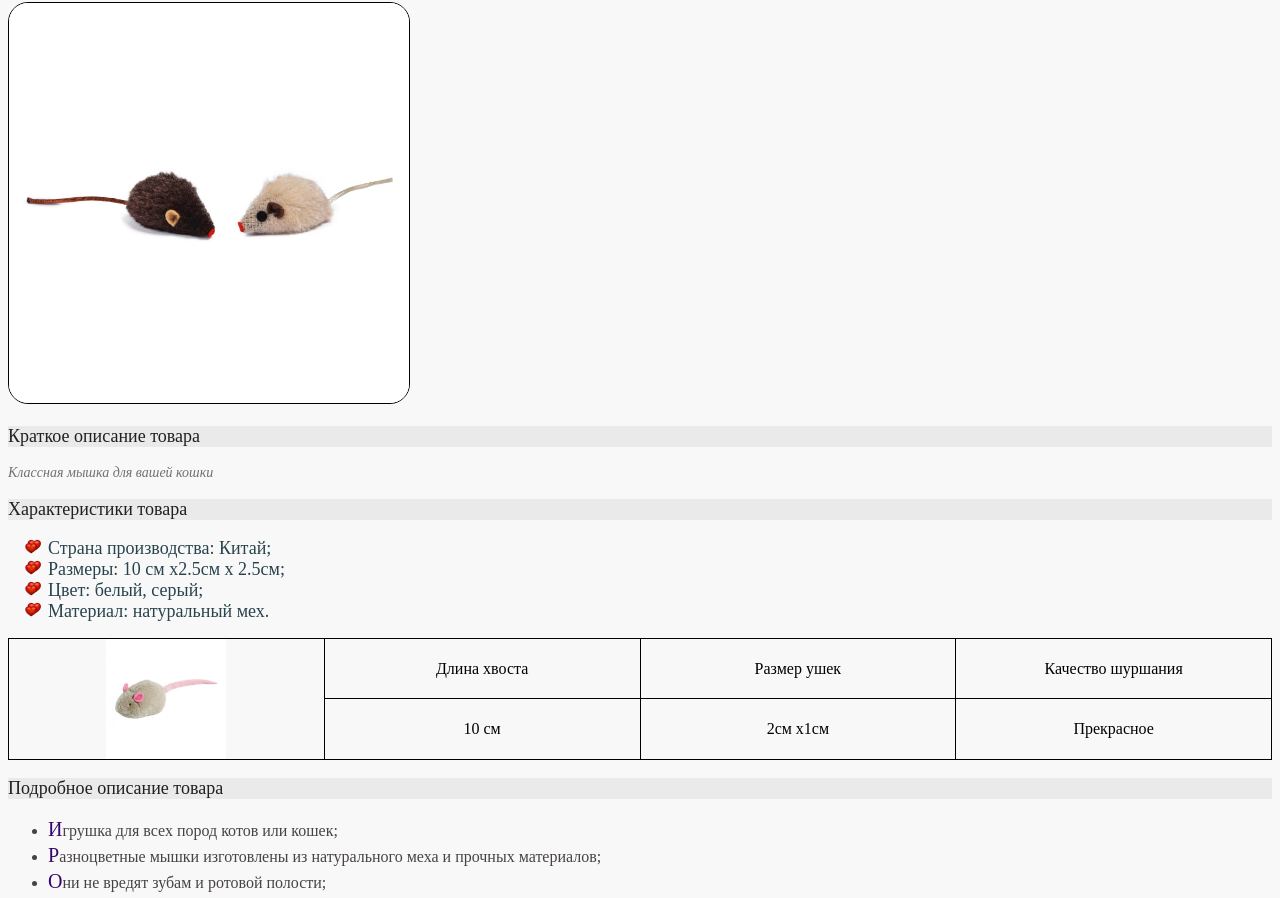
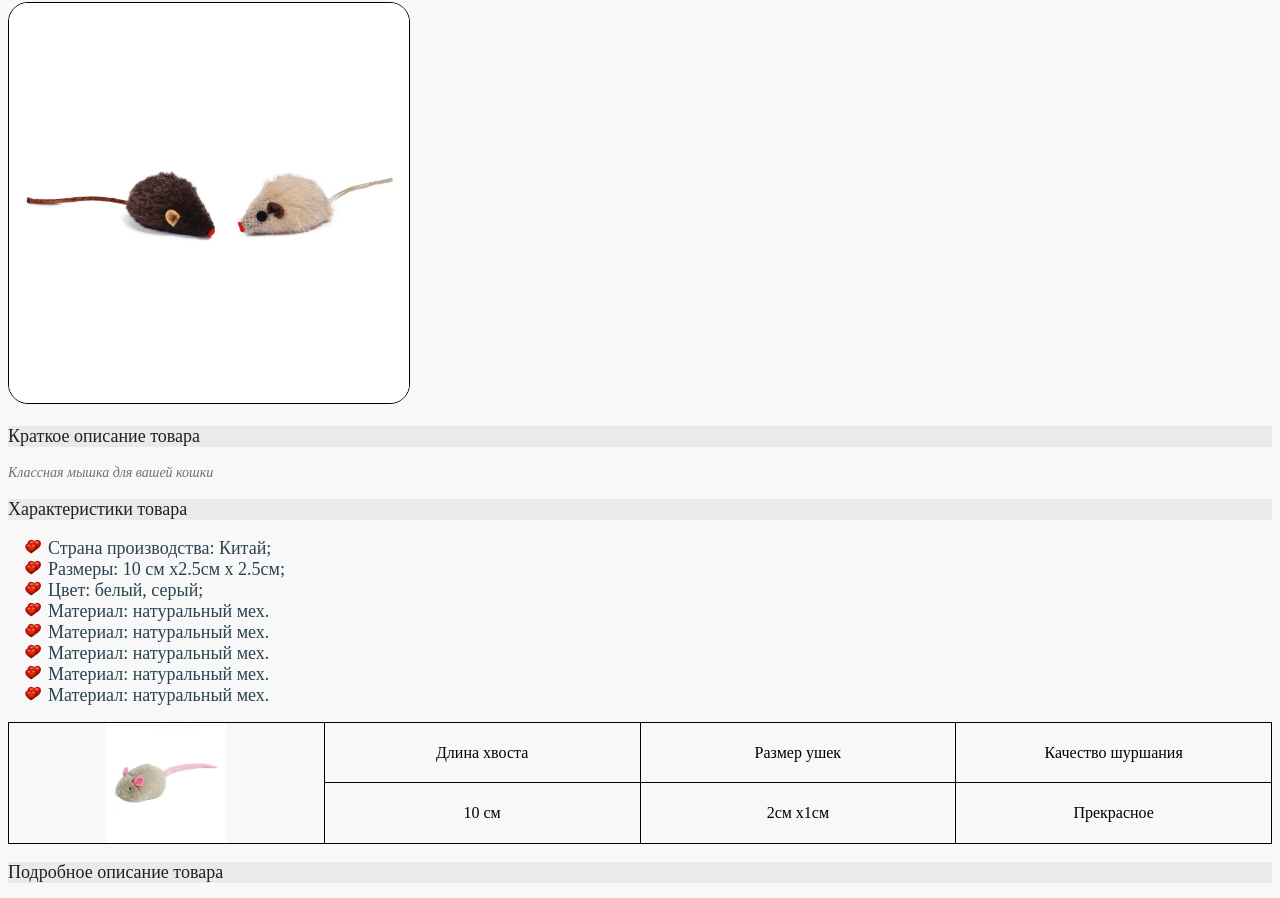
Before and after one commit to Olgufik/StudyHtml, a plain HTML site: page site/catalog/mouse.html in a window 1280 px wide. Shown: the part 196-1094 px from the top of the page. Drawn offline with Linux system fonts and the light colour scheme.

Commit message:
test commit

```diff
--- a/site/catalog/mouse.html
+++ b/site/catalog/mouse.html
@@ -38,6 +38,10 @@
         <li>Размеры: 10 см x2.5см x 2.5см;</li>
         <li>Цвет: белый, серый;</li>
         <li>Материал: натуральный мех.</li>
+        <li>Материал: натуральный мех.</li>
+        <li>Материал: натуральный мех.</li>
+        <li>Материал: натуральный мех.</li>
+        <li>Материал: натуральный мех.</li>
     </ul>
     <div class="characteristics_table">
 
```
